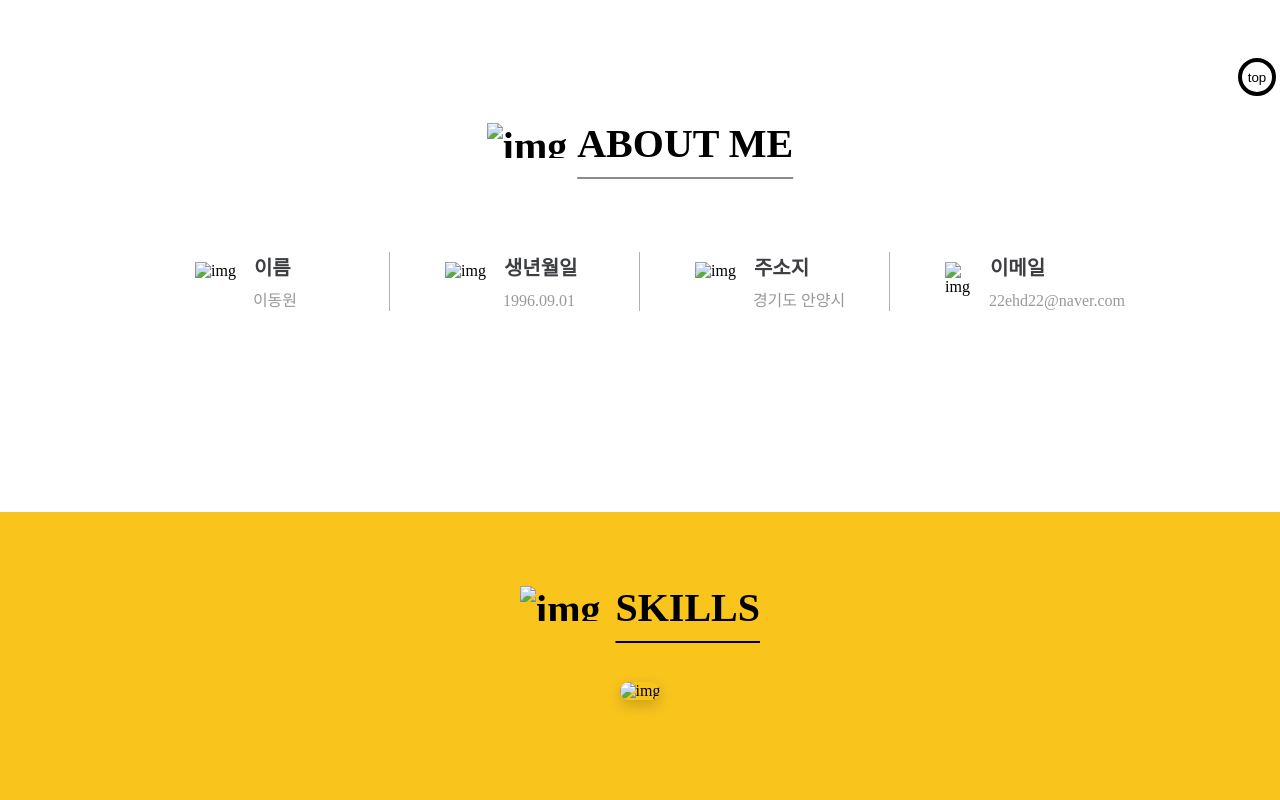
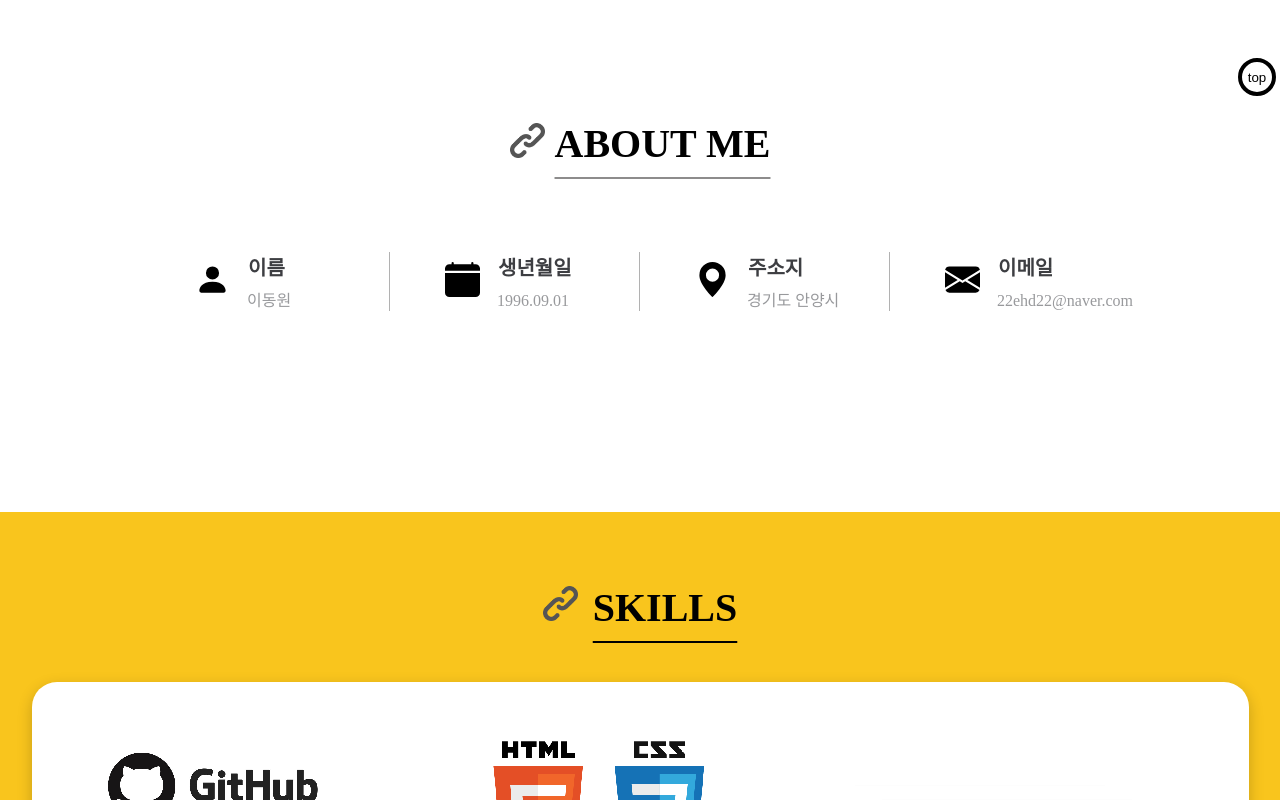
Before and after one commit to 22ehd22/portfolio, a plain HTML site: page index.html in a window 1280 px wide. Shown: the part 700-1500 px from the top of the page. Drawn offline with Linux system fonts and the light colour scheme; a web font is replaced by a local one.

Commit message:
이미지 파일 경로 수정
이미지 파일 경로 수정

```diff
--- a/index.html
+++ b/index.html
@@ -50,34 +50,34 @@
     </header>
 
     <div class="profile">
-        <img src="img/llink.png" alt="img">
+        <img src="./포트폴리오/img/llink.png" alt="img">
         <div>ABOUT ME</div>
     </div>
 
 	<div class="box-wrapper">
 		<div class="box">
-            <img src="img/이름.svg" alt="img">
+            <img src="./포트폴리오/img/이름.svg" alt="img">
             <div>
 			    <h3 class="title">이름</h3>
 			    <div class="desc">이동원</div>
             </div>
 		</div>
 		<div class="box">
-            <img src="img/생년월일.svg" alt="img">
+            <img src="./포트폴리오/img/생년월일.svg" alt="img">
             <div>
 			    <h3 class="title">생년월일</h3>
 			    <div class="desc">1996.09.01</div>
             </div>
 		</div>
 		<div class="box">
-            <img src="img/주소지.svg" alt="img">
+            <img src="./포트폴리오/img/주소지.svg" alt="img">
             <div>
 			    <h3 class="title">주소지</h3>
 			    <div class="desc">경기도 안양시</div>
             </div>
 		</div>
         <div class="box">
-            <img src="img/이메일.svg" alt="img">
+            <img src="./포트폴리오/img/이메일.svg" alt="img">
             <div>
 			    <h3 class="title">이메일</h3>
 			    <div class="desc">22ehd22@naver.com</div>
@@ -87,21 +87,21 @@
 
     <div class="second">
         <div class="skills">
-            <img src="img/llink.png" alt="img">
+            <img src="./포트폴리오/img/llink.png" alt="img">
             SKILLS
         </div>
         <div class="skillsimg">
-            <img src="img/skills.png" alt="img">
+            <img src="./포트폴리오/img/skills.png" alt="img">
         </div>
     </div>
 
     <div class="third">
         <div class="archiving">
-            <img src="img/llink.png" alt="img">
+            <img src="./포트폴리오/img/llink.png" alt="img">
             ARCHIVING
         </div>
         <div class="github">
-            <img src="img/github.png" alt="img">
+            <img src="./포트폴리오/img/github.png" alt="img">
             <div>
                 <a href="https://github.com/22ehd22">github.com/22ehd22</a>
             </div>
@@ -122,7 +122,7 @@
 
     <div class="projects">
         <div class="projecttitle">
-            <img src="img/llink.png" alt="img">
+            <img src="./포트폴리오/img/llink.png" alt="img">
             <div>PROJECTS</div>
         </div>
         <div class="project_main">
@@ -134,7 +134,7 @@
             </div>
             <div class="project_sub">
                 <div class="project_img">
-                   <img src="img/stack.png">
+                   <img src="./포트폴리오/img/stack.png">
                 </div>
                 <div class="project_detail">
                     <div>
@@ -179,7 +179,7 @@
             </div>
                 <div class="project_sub">
                 <div class="project_img">
-                <img src="img/보배빌림.png">
+                <img src="./포트폴리오/img/보배빌림.png">
             </div>
             <div class="project_detail">
                 <div>
@@ -219,7 +219,7 @@
             </div>
             <div class="project_sub">
                 <div class="project_img">
-                   <img src="img/포트폴리오.png">
+                   <img src="./포트폴리오/img/포트폴리오.png">
                 </div>
                 <div class="project_detail">
                     <div>
```
